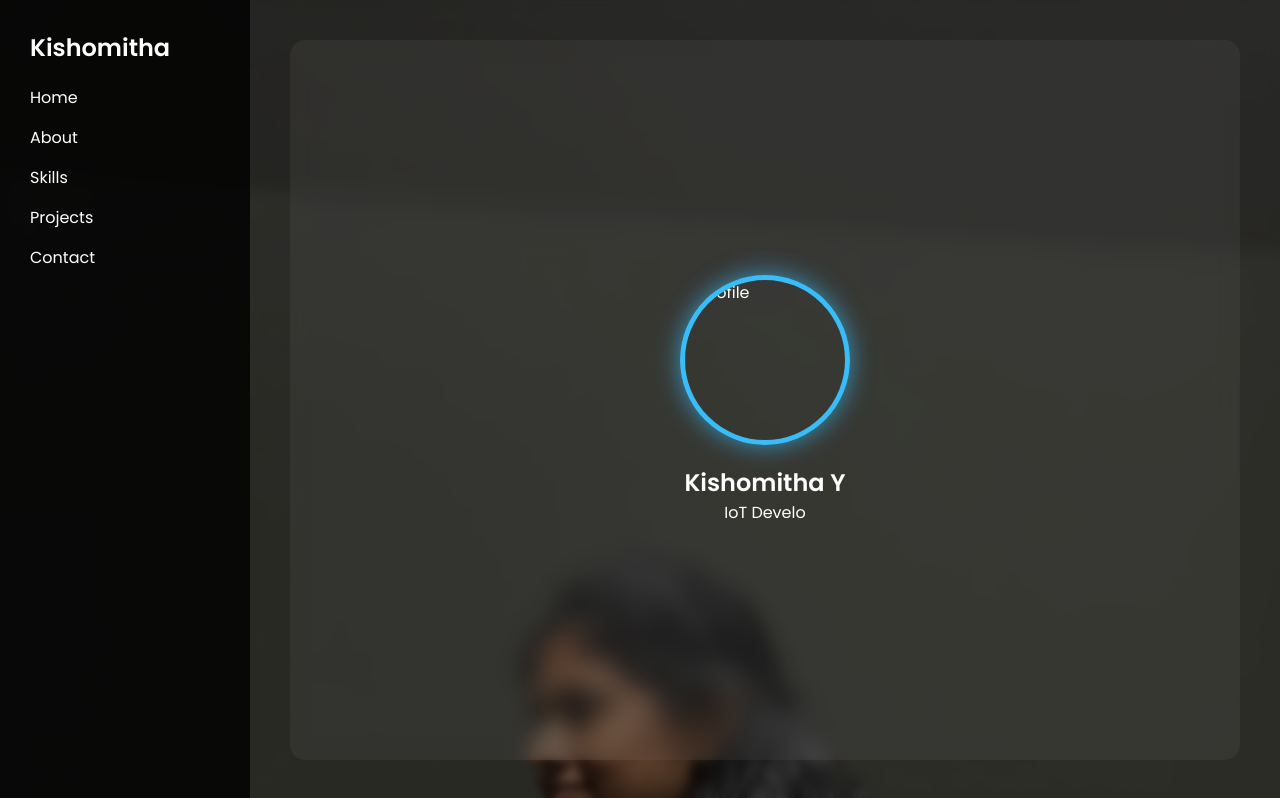
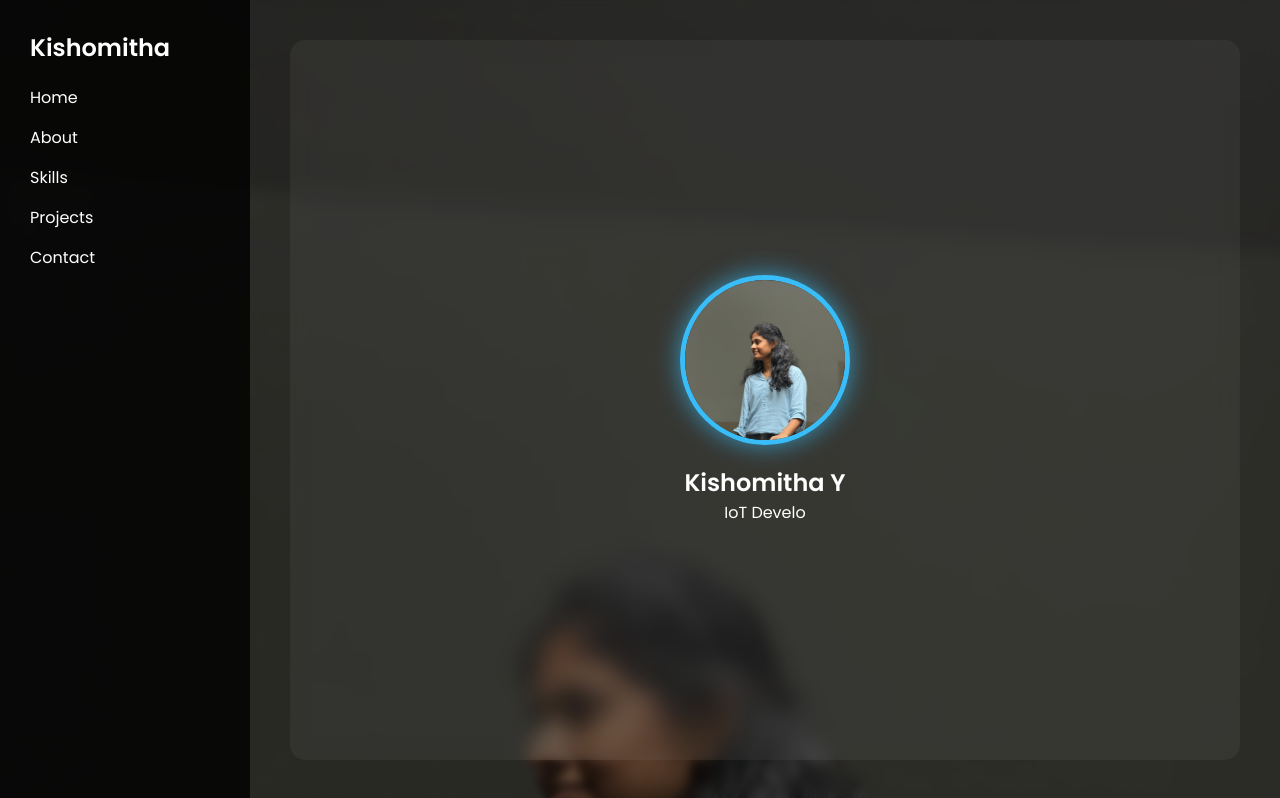
Before and after one commit to kishomitha/kishomitha.github.io, a plain HTML site: page index.html in a window 1280 px wide. Shown: the top 798 px of the page. Drawn offline with Linux system fonts and the light colour scheme.

Commit message:
Update profile image source in index.html

```diff
--- a/index.html
+++ b/index.html
@@ -28,7 +28,7 @@
 
 <!-- HOME -->
 <section id="home" class="section home">
-    <img src="images/kisho image.jpeg" class="profile-img" alt="Profile">
+    <img src="./image/profile.jpeg" class="profile-img" alt="Profile">
     <h1>Kishomitha Y</h1>
     <p class="typing"></p>
 </section>
```
